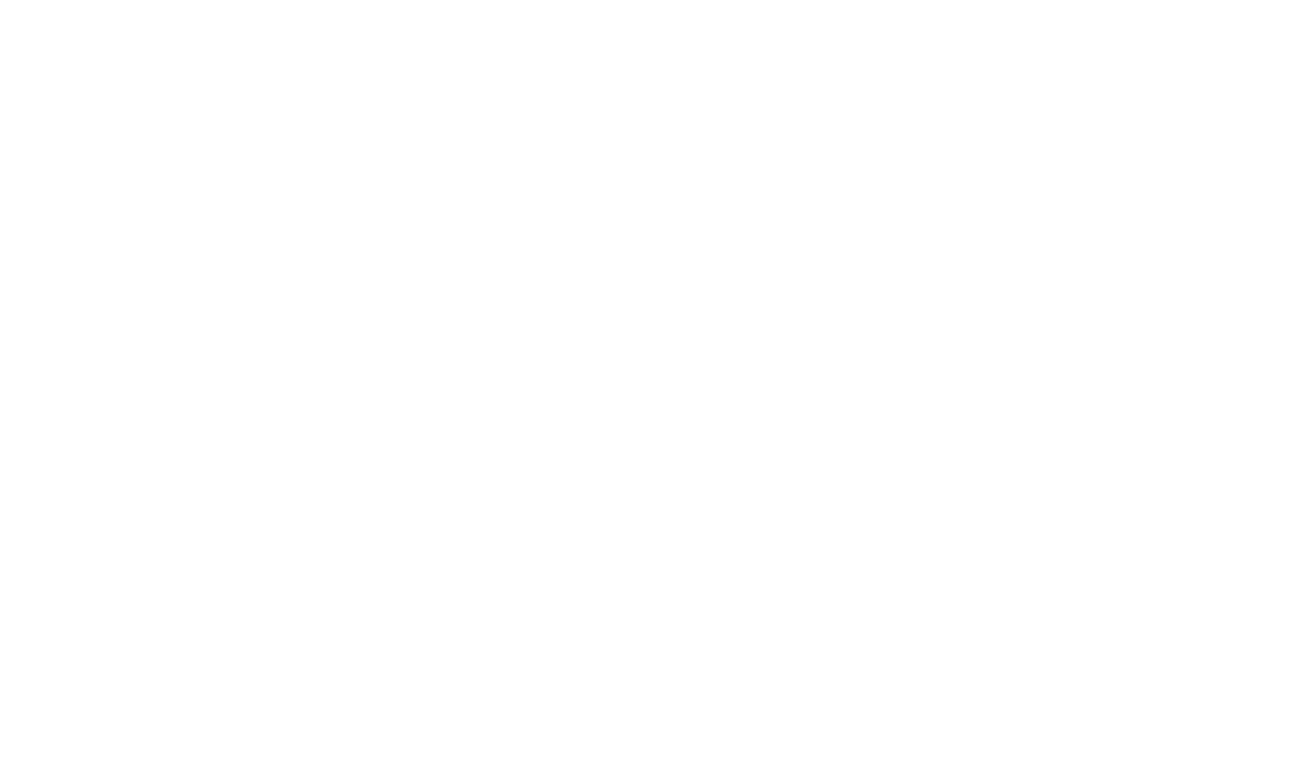
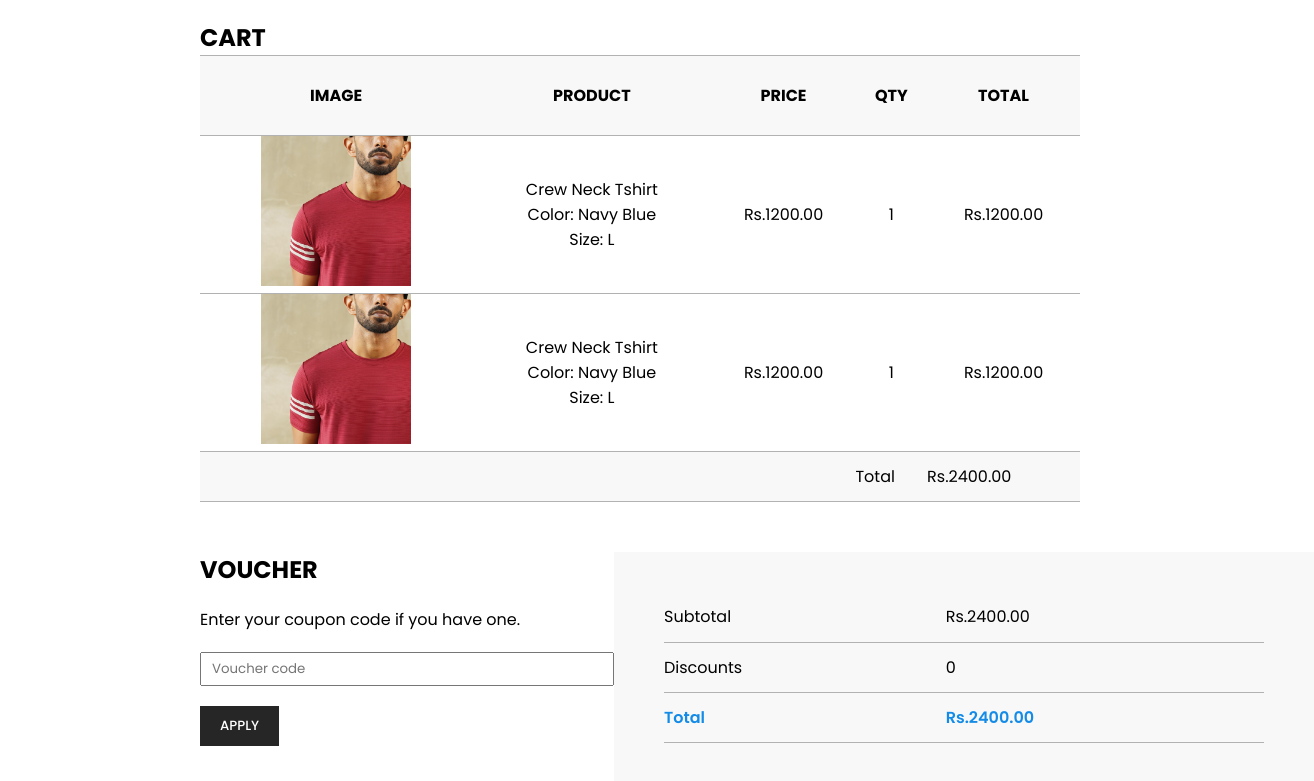
Before and after one commit to salilaherath/ecommerce-mern, a React (Create React App) app in the folder frontend/: page /cart in a window 1280 px wide. Before the commit this address had no page. Shown: the part 180-961 px from the top of the page, 1314 px wide, since content can reach past the window. Before the commit the page ends 800 px from the top, so only its background shows below. Built offline with nearby package versions, Linux system fonts and the light colour scheme.

Commit message:
Cart page

```diff
--- a/frontend/src/App.js
+++ b/frontend/src/App.js
@@ -4,6 +4,7 @@
 import About from './pages/about/About';
 import Contact from './pages/contact/Contact';
 import Product from './pages/product/Product';
+import Cart from './pages/cart/Cart';
 
 function App() {
   return (
@@ -16,6 +17,7 @@
           <Route path='/about' element={<About />} />
           <Route path='/contact' element={<Contact />} />
           <Route path='/product' element={<Product />} />
+          <Route path='/cart' element={<Cart />} />
         </Routes>
       </BrowserRouter>
     </div>
--- a/frontend/src/pages/cart/Cart.jsx
+++ b/frontend/src/pages/cart/Cart.jsx
@@ -1,7 +1,86 @@
 import './cart.scss';
+import GrayHeader from '../../components/grayHeader/GrayHeader';
+import Header from '../../components/Header/Header';
+import Footer from '../../components/footer/Footer';
 
 const Cart = () => {
-  return <div>Cart</div>;
+  return (
+    <div className='cart-page'>
+      <GrayHeader />
+      <Header />
+
+      <div className='cart'>
+        <h2>CART</h2>
+
+        <table className='table'>
+          <tr className='header'>
+            <th>IMAGE</th>
+            <th>PRODUCT</th>
+            <th>PRICE</th>
+            <th>QTY</th>
+            <th>TOTAL</th>
+          </tr>
+          <tr className='row'>
+            <td>
+              <img className='product-image' src={require('../../assets/products/product6.jpg')} />
+            </td>
+            <td>
+              Crew Neck Tshirt <br /> Color: Navy Blue <br /> Size: L
+            </td>
+            <td>Rs.1200.00</td>
+            <td>1</td>
+            <td>Rs.1200.00</td>
+          </tr>
+          <tr className='row'>
+            <td>
+              <img className='product-image' src={require('../../assets/products/product6.jpg')} />
+            </td>
+            <td>
+              Crew Neck Tshirt <br /> Color: Navy Blue <br /> Size: L
+            </td>
+            <td>Rs.1200.00</td>
+            <td>1</td>
+            <td>Rs.1200.00</td>
+          </tr>
+          <tr className='last'>
+            <td colspan='3'></td>
+            <td>Total</td>
+            <td>Rs.2400.00</td>
+          </tr>
+        </table>
+      </div>
+
+      <div className='bottom'>
+        <div className='voucher'>
+          <h2>VOUCHER</h2>
+          <p>Enter your coupon code if you have one.</p>
+          <input type='text' name='' id='code' placeholder='Voucher code' className='input-code' />
+          <br />
+          <input type='button' value='APPLY' className='apply-btn' />
+        </div>
+
+        <div className='checkout'>
+          <table>
+            <tr>
+              <td>Subtotal</td>
+              <td>Rs.2400.00</td>
+            </tr>
+            <tr>
+              <td>Discounts</td>
+              <td>0</td>
+            </tr>
+            <tr className='total'>
+              <td>Total</td>
+              <td>Rs.2400.00</td>
+            </tr>
+          </table>
+          <input type='button' value='CHECKOUT' className='checkout-btn' />
+        </div>
+      </div>
+
+      <Footer />
+    </div>
+  );
 };
 
 export default Cart;
--- a/frontend/src/pages/cart/cart.scss
+++ b/frontend/src/pages/cart/cart.scss
@@ -0,0 +1,97 @@
+.cart-page {
+  .cart {
+    margin: 50px 200px;
+    .table {
+      width: 100%;
+      border: 1px solid #b2b2b2;
+      border-collapse: collapse;
+      border-left: 0px solid;
+      border-right: 0px solid;
+
+      tr td {
+        border: 1px solid #b2b2b2;
+        border-left: 0px solid;
+        border-right: 0px solid;
+      }
+
+      .header {
+        background-color: #f8f8f8;
+        height: 80px;
+      }
+
+      .row {
+        text-align: center;
+        vertical-align: middle;
+
+        .product-image {
+          width: 150px;
+          height: 150px;
+          object-fit: cover;
+        }
+      }
+
+      .last {
+        background-color: #f8f8f8;
+        height: 50px;
+      }
+    }
+  }
+
+  .bottom {
+    margin: 50px 200px;
+    display: grid;
+    grid-template-columns: 2fr 1fr;
+
+    .voucher {
+      h2 {
+        margin-bottom: 20px;
+      }
+      .input-code {
+        width: 400px;
+        height: 30px;
+        padding-left: 10px;
+        margin-top: 20px;
+        margin-bottom: 20px;
+      }
+
+      .apply-btn {
+        background-color: #262626;
+        color: white;
+        border: none;
+        padding: 10px 20px;
+        font-weight: 500;
+      }
+    }
+
+    .checkout {
+      background-color: #f8f8f8;
+      padding: 40px 50px;
+
+      table {
+        width: 600px;
+        border-collapse: collapse;
+
+        tr {
+          border-bottom: 1px solid #b2b2b2;
+          border-left: 0px solid;
+          border-right: 0px solid;
+          border-top: 0px solid;
+          height: 50px;
+        }
+        .total {
+          color: #148be7;
+          font-weight: 600;
+        }
+      }
+
+      .checkout-btn {
+        background-color: #ff4e00;
+        color: white;
+        border: none;
+        padding: 15px 40px;
+        font-weight: 500;
+        margin-top: 40px;
+      }
+    }
+  }
+}
```
